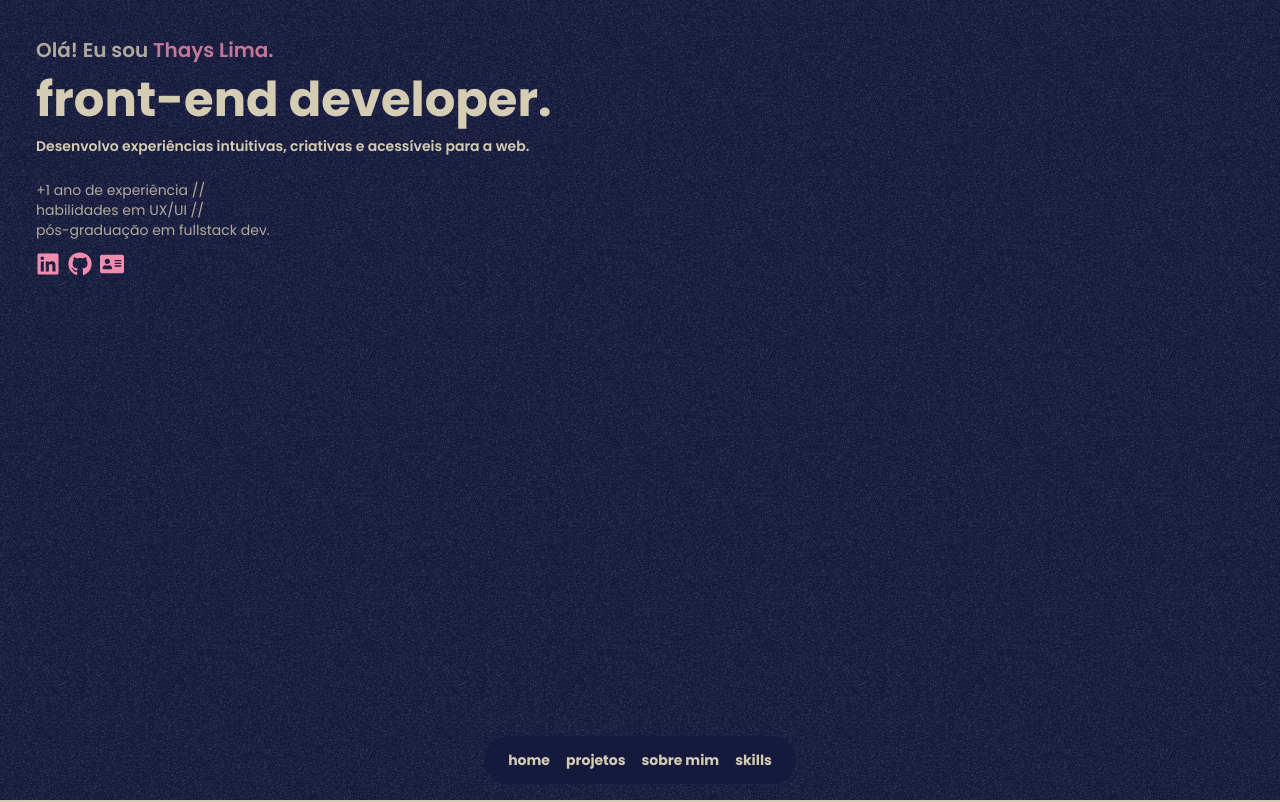
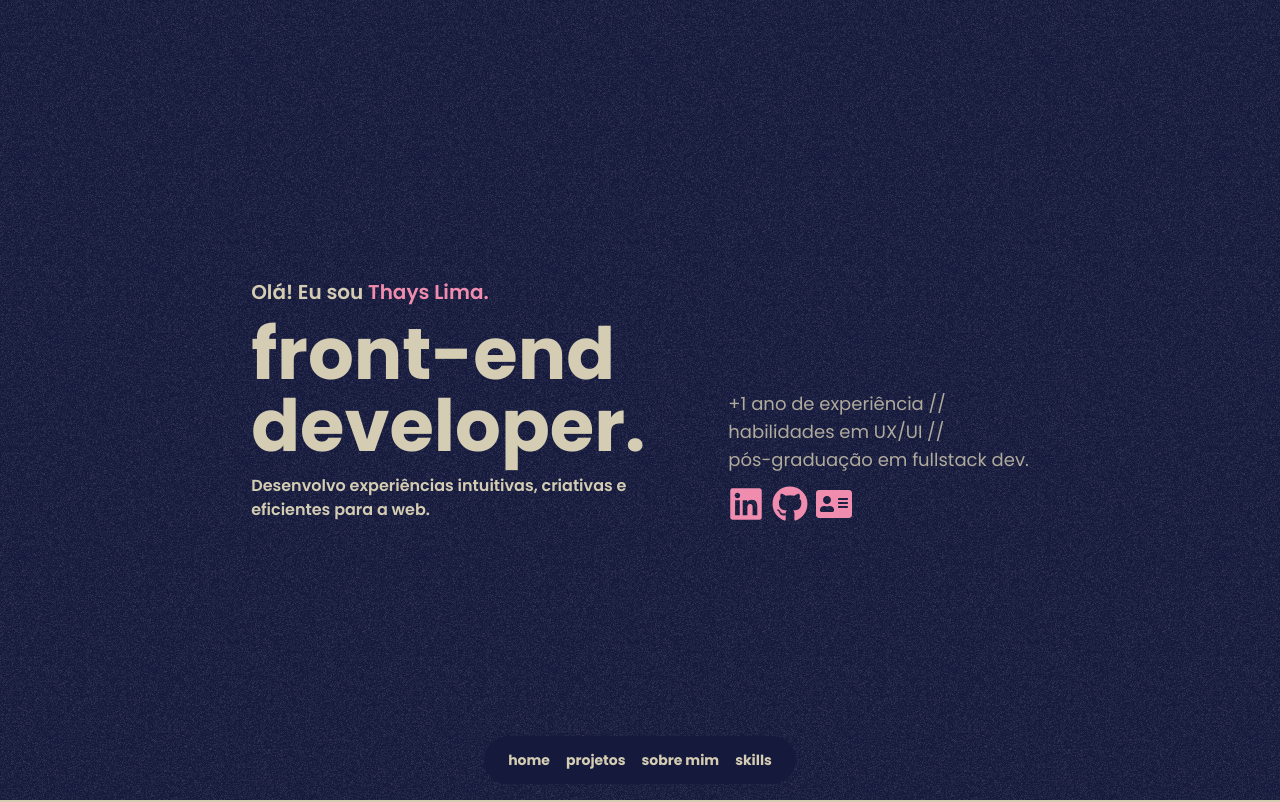
Before and after one commit to limasthays/portfolio-thayslima, a Next.js app: page / in a window 1280 px wide. Shown: the top 802 px of the page. Built offline with nearby package versions, Linux system fonts and the light colour scheme.

Commit message:
reorganizing hero section content on desktop view, increasing social media buttons size

```diff
--- a/src/app/components/buttons/SocialMediaLinks.tsx
+++ b/src/app/components/buttons/SocialMediaLinks.tsx
@@ -24,7 +24,7 @@ function SocialMediaLinks() {
 				<li
 					key={item.title}
 					title={item.title}
-					className="text-blush-pink text-2xl"
+					className="text-blush-pink text-2xl lg:text-4xl"
 				>
 					<a href={item.link} target="_blank">
 						{item.icon}
--- a/src/app/components/sections/Hero.tsx
+++ b/src/app/components/sections/Hero.tsx
@@ -2,22 +2,26 @@ import SocialMediaLinks from '../buttons/SocialMediaLinks'
 
 function HeroSection() {
 	return (
-		<section className="min-h-screen p-9 flex flex-col gap-4">
-			<div className="flex flex-col gap-3">
-				<p className="font-semibold text-xl opacity-80">
+		<section className="min-h-screen p-9 flex lg:items-center lg:justify-center">
+			<div className="flex flex-col lg:flex-row lg:justify-center lg:items-end gap-5 lg:gap-8">
+				<div className="flex flex-col gap-3 lg:w-1/2">
+					<p className="font-semibold text-lg lg:text-xl">
 						Olá! Eu sou
 						<span className="text-blush-pink"> Thays Lima.</span>
 					</p>
 
-				<h1 className="text-5xl">front-end developer.</h1>
+					<h1 className="text-5xl md:text-7xl md:w-min">
+						front-end developer.
+					</h1>
 
-				<p className="text-sm font-semibold">
-					Desenvolvo experiências intuitivas, criativas e acessíveis para a web.
+					<p className="font-semibold">
+						Desenvolvo experiências intuitivas, criativas e eficientes para a
+						web.
 					</p>
 				</div>
 
 				<div className="flex flex-col gap-3">
-				<p className="text-sm mt-2 opacity-80">
+					<p className="text-sm lg:text-lg opacity-80">
 						+1 ano de experiência //
 						<br />
 						habilidades em UX/UI //
@@ -27,6 +31,7 @@ function HeroSection() {
 
 					<SocialMediaLinks />
 				</div>
+			</div>
 		</section>
 	)
 }
```
Lines whose indentation alone changed are shown as unchanged.
